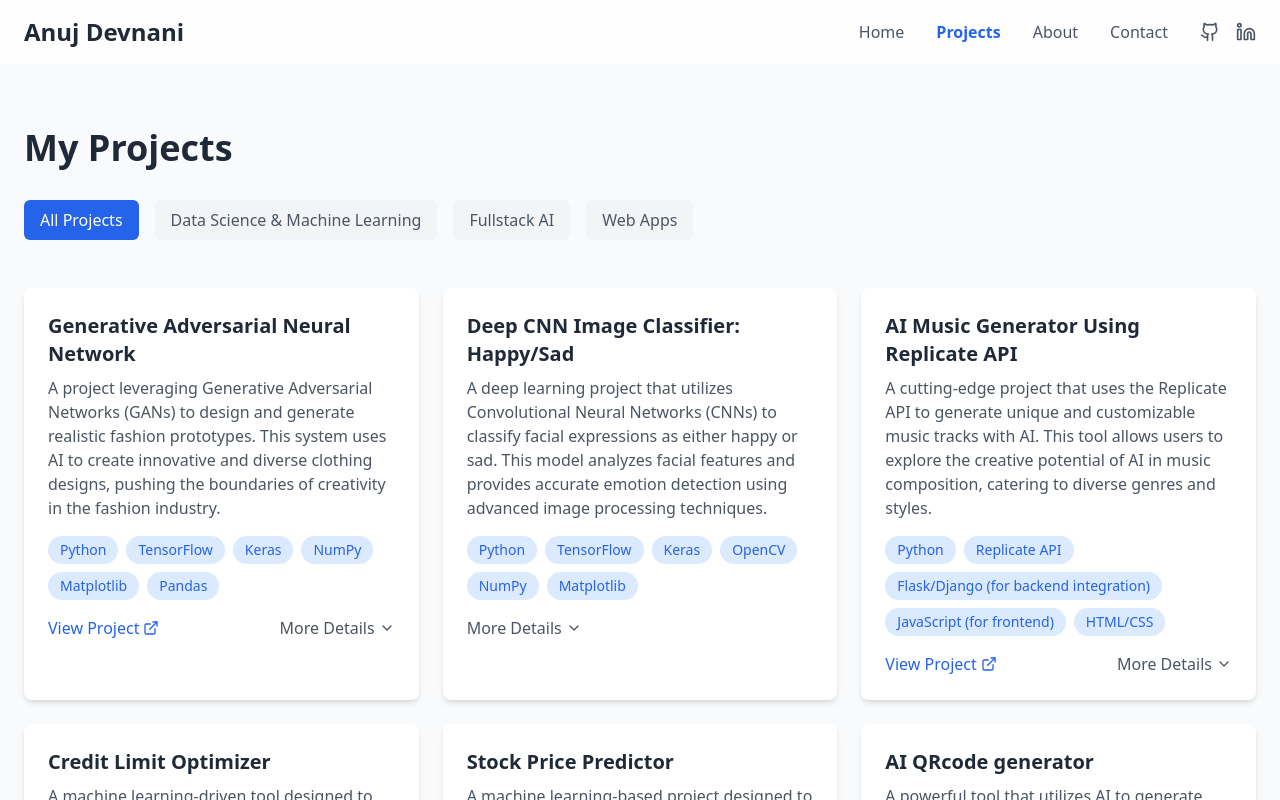
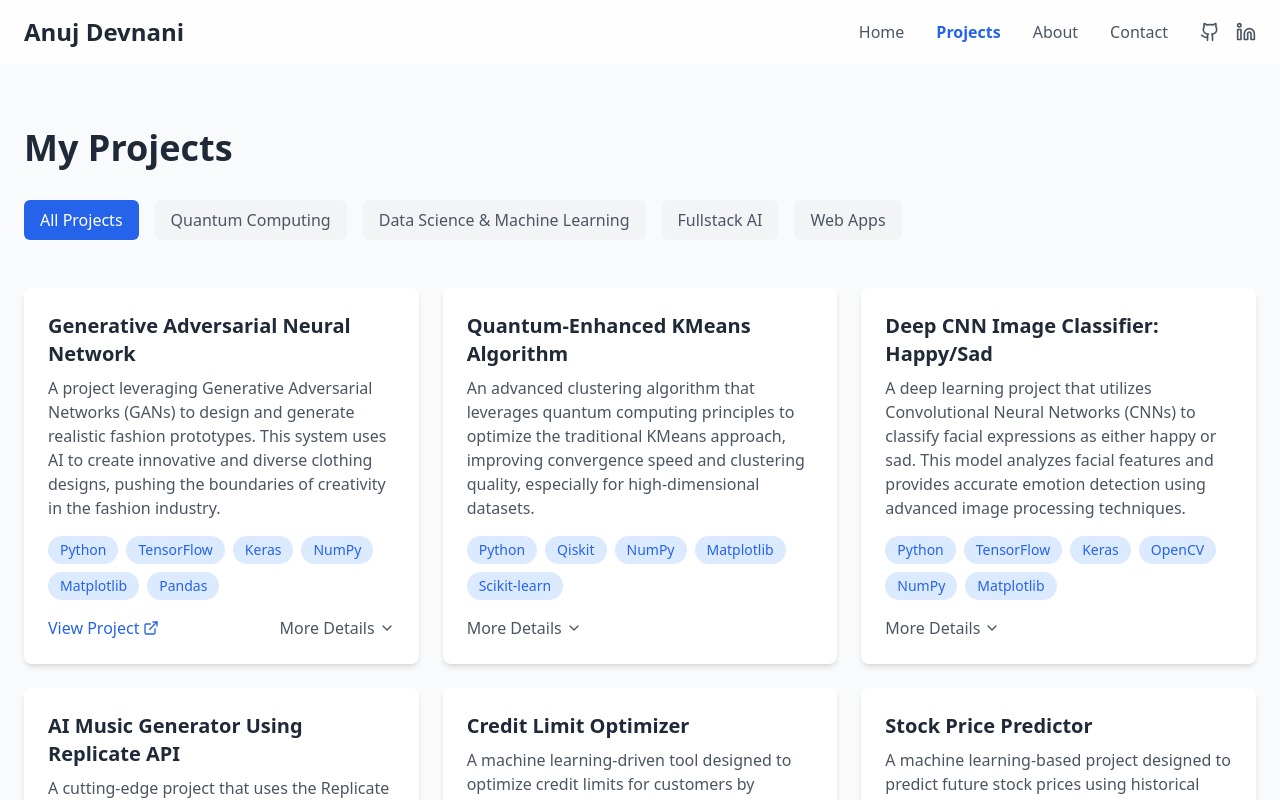
Before and after one commit to AnujDevnani/AnujDevnaniPortfolio, a React (Vite) app: page /projects in a window 1280 px wide. Shown: the top 800 px of the page. Built offline with nearby package versions, Linux system fonts and the light colour scheme.

Commit message:
Update Projects.tsx

```diff
--- a/src/pages/Projects.tsx
+++ b/src/pages/Projects.tsx
@@ -23,6 +23,20 @@ const Projects = () => {
     },
     {
       id: '2',
+      title: 'Quantum-Enhanced KMeans Algorithm',
+      description: 'An advanced clustering algorithm that leverages quantum computing principles to optimize the traditional KMeans approach, improving convergence speed and clustering quality, especially for high-dimensional datasets.',
+      category: 'Quantum Computing',
+      technologies: ['Python', 'Qiskit', 'NumPy', 'Matplotlib', 'Scikit-learn'],
+      features: [
+        'Integration of quantum distance estimation in clustering',
+        'Optimized initialization using quantum-inspired methods',
+        'Visualization of clustered datasets in 2D/3D',
+        'Comparison between classical and quantum KMeans performance',
+        'Support for real and synthetic datasets'
+      ]
+    },
+    {
+      id: '3',
       title: 'Deep CNN Image Classifier: Happy/Sad',
       description: 'A deep learning project that utilizes Convolutional Neural Networks (CNNs) to classify facial expressions as either happy or sad. This model analyzes facial features and provides accurate emotion detection using advanced image processing techniques.',
       category: 'Ds-ml',
@@ -37,7 +51,7 @@ const Projects = () => {
       ]
     },
     {
-      id: '3',
+      id: '4',
       title: 'AI Music Generator Using Replicate API',
       description: 'A cutting-edge project that uses the Replicate API to generate unique and customizable music tracks with AI. This tool allows users to explore the creative potential of AI in music composition, catering to diverse genres and styles.',
       category: 'Fullstack AI',
@@ -54,7 +68,7 @@ const Projects = () => {
       ]
     },
     {
-      id: '4',
+      id: '5',
       title: 'Credit Limit Optimizer',
       description: 'A machine learning-driven tool designed to optimize credit limits for customers by analyzing spending patterns, risk profiles, and financial history. It aims to balance credit risk and customer satisfaction while boosting financial institution profitability.',
       category: 'Fullstack AI',
@@ -71,7 +85,7 @@ const Projects = () => {
       ]
     },
     {
-      id: '5',
+      id: '6',
       title: 'Stock Price Predictor',
       description: 'A machine learning-based project designed to predict future stock prices using historical data and advanced algorithms. This system helps traders and investors make informed decisions by analyzing market trends and patterns.',
       category: 'Ds-ml',
@@ -86,7 +100,7 @@ const Projects = () => {
       ]
     },
     {
-      id: '6',
+      id: '7',
       title: 'AI QRcode generator',
       description: 'A powerful tool that utilizes AI to generate visually appealing and customizable QR codes. Built using Replicate AI, this project combines functionality and design to elevate traditional QR code applications.',
       category: 'Fullstack AI',
@@ -107,6 +121,7 @@ const Projects = () => {
 
   const categories = [
     { id: 'all', name: 'All Projects' },
+    { id: 'Quant', name: 'Quantum Computing' },
     { id: 'Ds-ml', name: 'Data Science & Machine Learning' },
     { id: 'Fullstack AI', name: 'Fullstack AI' },
     { id: 'web', name: 'Web Apps' }
```
